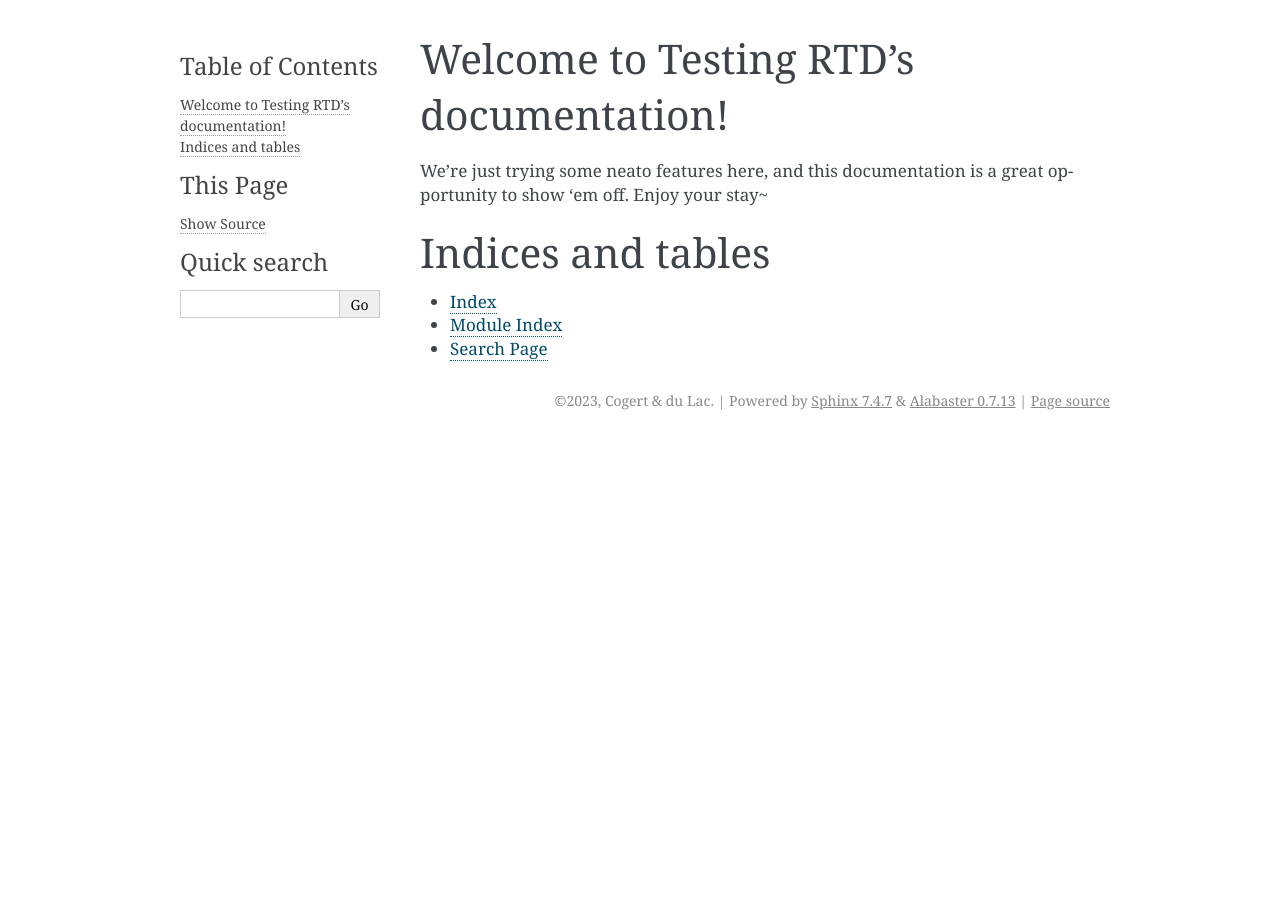
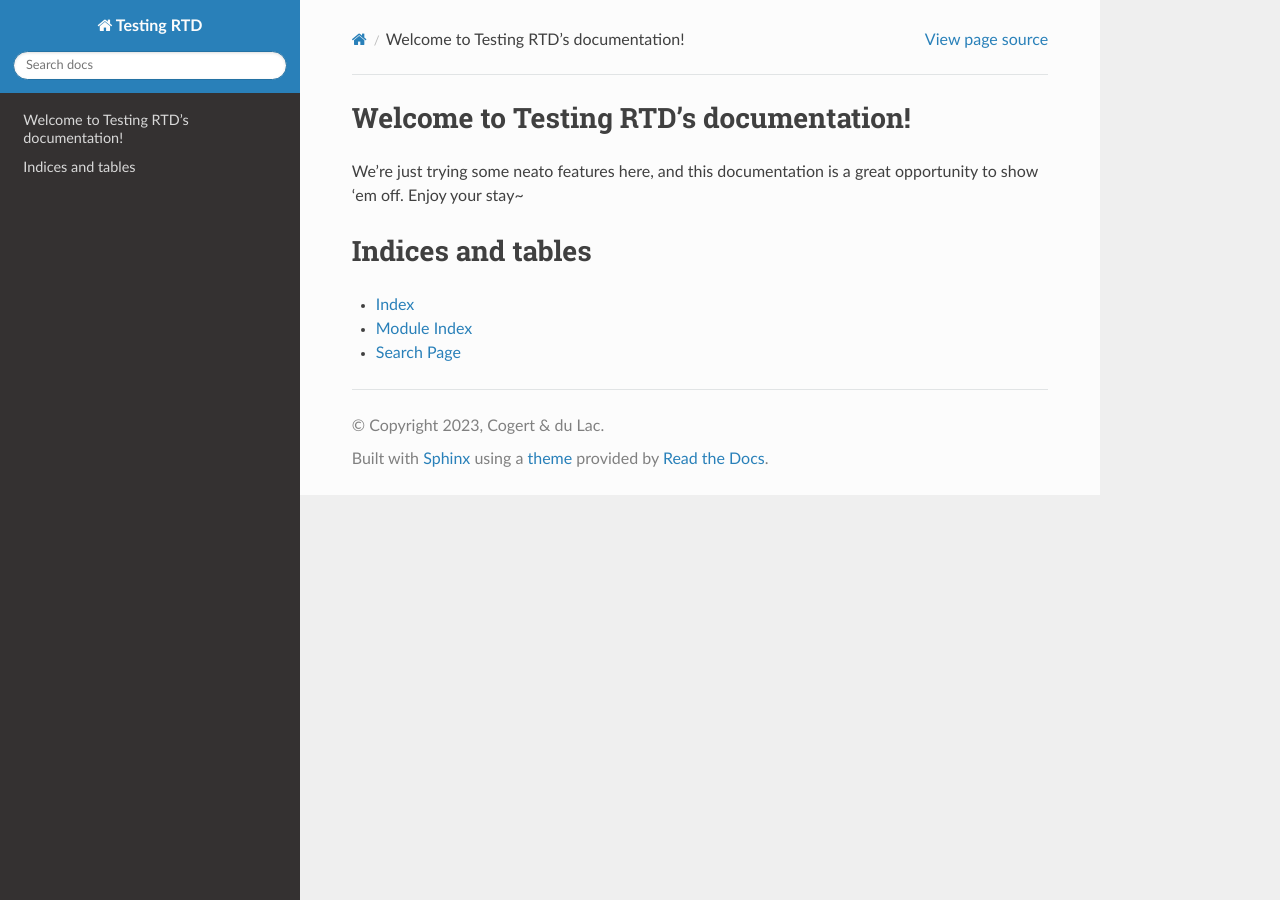
Before and after one commit to cogerk/DemoingReadTheDocs, a Sphinx documentation site: the page built from docs/index.rst, in a window 1280 px wide. Built offline with Sphinx 7.4.7 and the Read the Docs theme 2.0.0, drawn with Linux system fonts in a browser that asks for light colours; some of the changed lines change nothing that is shown.

Commit message:
Added exetensions and rtd theme

```diff
--- a/docs/conf.py
+++ b/docs/conf.py
@@ -17,9 +17,9 @@
 
 # -- Project information -----------------------------------------------------
 
-project = 'Testing RTD'
-copyright = '2023, Cogert & du Lac'
-author = 'Cogert & du Lac'
+project = "Testing RTD"
+copyright = "2023, Cogert & du Lac"
+author = "Cogert & du Lac"
 
 
 # -- General configuration ---------------------------------------------------
@@ -28,15 +28,20 @@ author = 'Cogert & du Lac'
 # extensions coming with Sphinx (named 'sphinx.ext.*') or your custom
 # ones.
 extensions = [
+    "sphinx.ext.duration",
+    "sphinx.ext.doctest",
+    "sphinx.ext.autodoc",
+    "sphinx.ext.autosummary",
+    "sphinx.ext.intersphinx",
 ]
 
 # Add any paths that contain templates here, relative to this directory.
-templates_path = ['_templates']
+templates_path = ["_templates"]
 
 # List of patterns, relative to source directory, that match files and
 # directories to ignore when looking for source files.
 # This pattern also affects html_static_path and html_extra_path.
-exclude_patterns = ['_build', 'Thumbs.db', '.DS_Store']
+exclude_patterns = ["_build", "Thumbs.db", ".DS_Store"]
 
 
 # -- Options for HTML output -------------------------------------------------
@@ -44,9 +49,9 @@ exclude_patterns = ['_build', 'Thumbs.db', '.DS_Store']
 # The theme to use for HTML and HTML Help pages.  See the documentation for
 # a list of builtin themes.
 #
-html_theme = 'alabaster'
+html_theme = "sphinx_rtd_theme"
 
 # Add any paths that contain custom static files (such as style sheets) here,
 # relative to this directory. They are copied after the builtin static files,
 # so a file named "default.css" will overwrite the builtin "default.css".
-html_static_path = ['_static']
+html_static_path = ["_static"]
```
